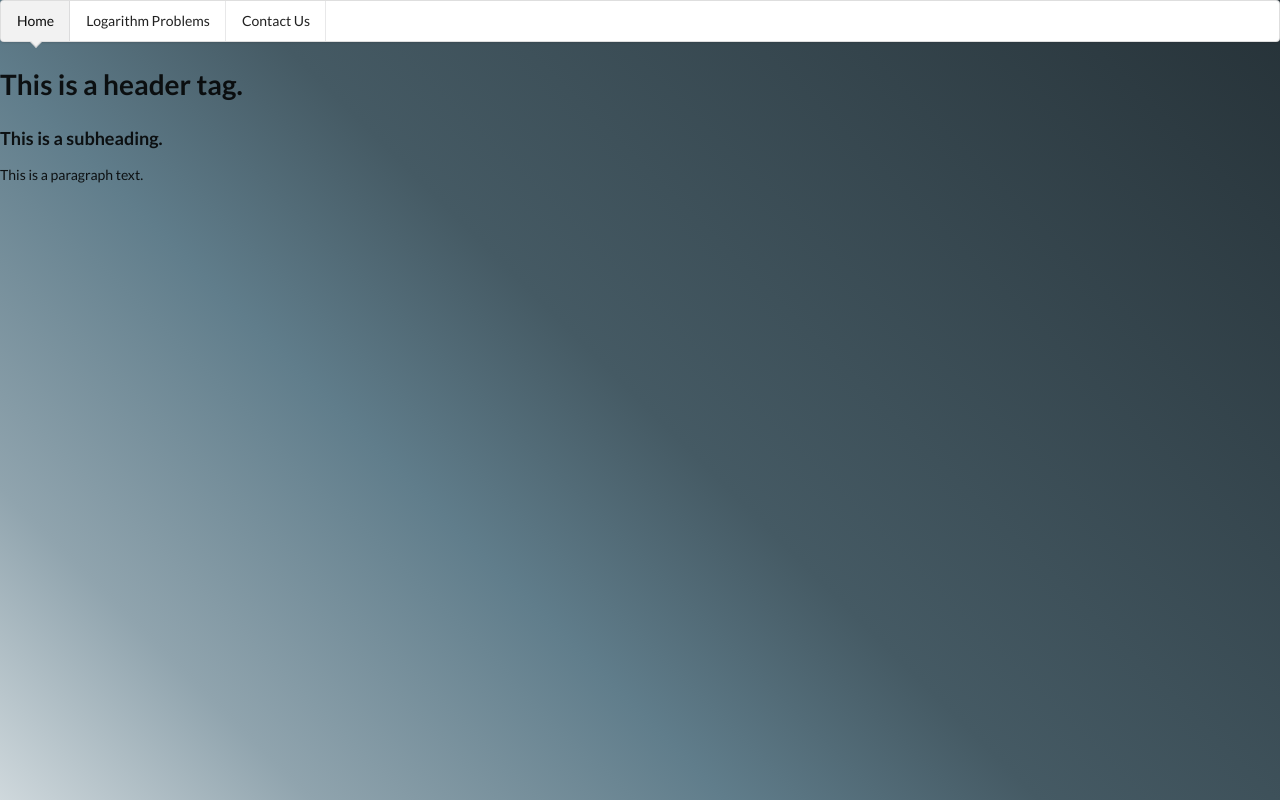
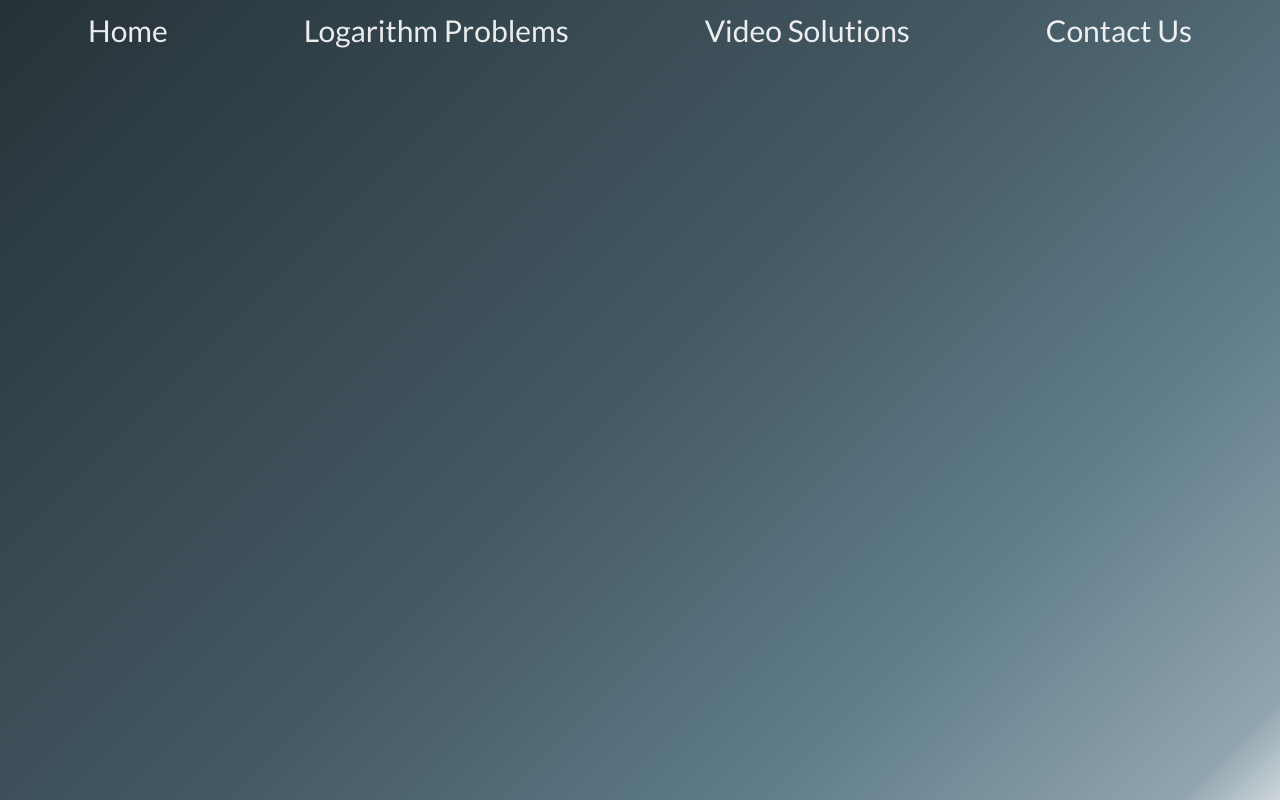
Before and after one commit to abdulqshabbir/logarithms_course_prototype, a React (Create React App) app: page / in a window 1280 px wide. Built offline with nearby package versions, Linux system fonts and the light colour scheme.

Commit message:
Menu bar with underline effect created.  The underline effect is not properly posiitoned and needs to be fixed.

```diff
--- a/src/components/Landing.css
+++ b/src/components/Landing.css
@@ -6,7 +6,7 @@
   --langing-page-bg-color: rgba(15%, 15%, 17%, 0.95);
   --neutral-white: rgba(100%, 100%, 100%, 0.9);
   --neutral-gray: #a19e9f;
-  --accent-color: #ef4135;
+  --accent-color: #bf360c;
   --bg-color: #d3dbf2;
 
   /* shades of gray*/
@@ -20,13 +20,20 @@
   --primary-font: "Ubuntu";
   --secondary-font: "Open Sans Condensed";
   --extra-small-font-size-mobile: 6px;
+
   --small-font-size: 16px;
   --small-font-size-mobile: 8px;
+
+  --medium-font-size: 36px;
+  --medium-font-size-mobile: 18px;
+
   --large-font-size: 48px;
   --large-font-size-mobile: 24px;
+
   --thick-font-weight: 700;
   --medium-font-weight: 300;
   --thin-font-weight: 100;
+
   --upppercase-transform: uppercase;
 }
 
@@ -35,15 +42,63 @@ body {
   height: 100%;
   background-color: var(--neutral-gray);
   background: linear-gradient(
-    45deg,
+    -45deg,
     var(--faint-gray) 0%,
-    var(--neutral-gray) 15%,
-    var(--light-gray) 35%,
+    var(--neutral-gray) 5%,
+    var(--light-gray) 25%,
     var(--gray) 50%,
     var(--dark-gray)
   );
 }
 
-a {
-  background: var(--ocean-blue);
+* {
+  margin: 0;
+  padding: 0;
+  border: 0 none;
+  position: relative;
+  outline: none;
 }
+
+.menu-bar {
+  padding: 20px;
+}
+
+.links {
+  width: 100%;
+  font: var(--primary-font);
+  font-size: 30px;
+  font-weight: var(--thin-font-weight);
+  text-align: left;
+  margin: 3 rem auto 0;
+  display: flex;
+}
+
+.links > a {
+  text-decoration: none;
+  color: var(--neutral-white);
+  text-align: center;
+  flex-direction: row;
+  flex-grow: 1;
+  z-index: 1;
+}
+
+.links > a:before {
+  content: "";
+  position: absolute;
+  width: 70%;
+  height: 2px; /* this is the height of the underline effect*/
+  bottom: 0px;
+  left: 15%;
+  background: var(
+    --neutral-white
+  ); /* this is the color of the underline effect*/
+  visibility: hidden;
+  border-radius: 5px;
+  transform: scaleX(0);
+  transition: 0.25s linear;
+}
+
+.links > a:hover:before {
+  visibility: visible;
+  transform: scaleX(1);
+}
--- a/src/components/Landing.js
+++ b/src/components/Landing.js
@@ -1,24 +1,17 @@
+/* eslint-disable jsx-a11y/anchor-is-valid */
 import "semantic-ui-css";
 import "./Landing.css";
 import React from "react";
 
 const MenuBar = () => {
   return (
-    <div>
-      <div class="ui pointing menu">
-        <a class="active item" href="localhost:3000">
-          Home
-        </a>
-        <a class="item" href="localhost:3000">
-          Logarithm Problems
-        </a>
-        <a class="item" href="localhost:3000">
-          Contact Us
-        </a>
-      </div>
-      <h1>This is a header tag. </h1>
-      <h3>This is a subheading. </h3>
-      <p>This is a paragraph text. </p>
+    <div class="menu-bar">
+      <p class="links">
+        <a href="#"> Home </a>
+        <a href="#"> Logarithm Problems </a>
+        <a href="#"> Video Solutions </a>
+        <a href="#"> Contact Us </a>
+      </p>
     </div>
   );
 };
```
